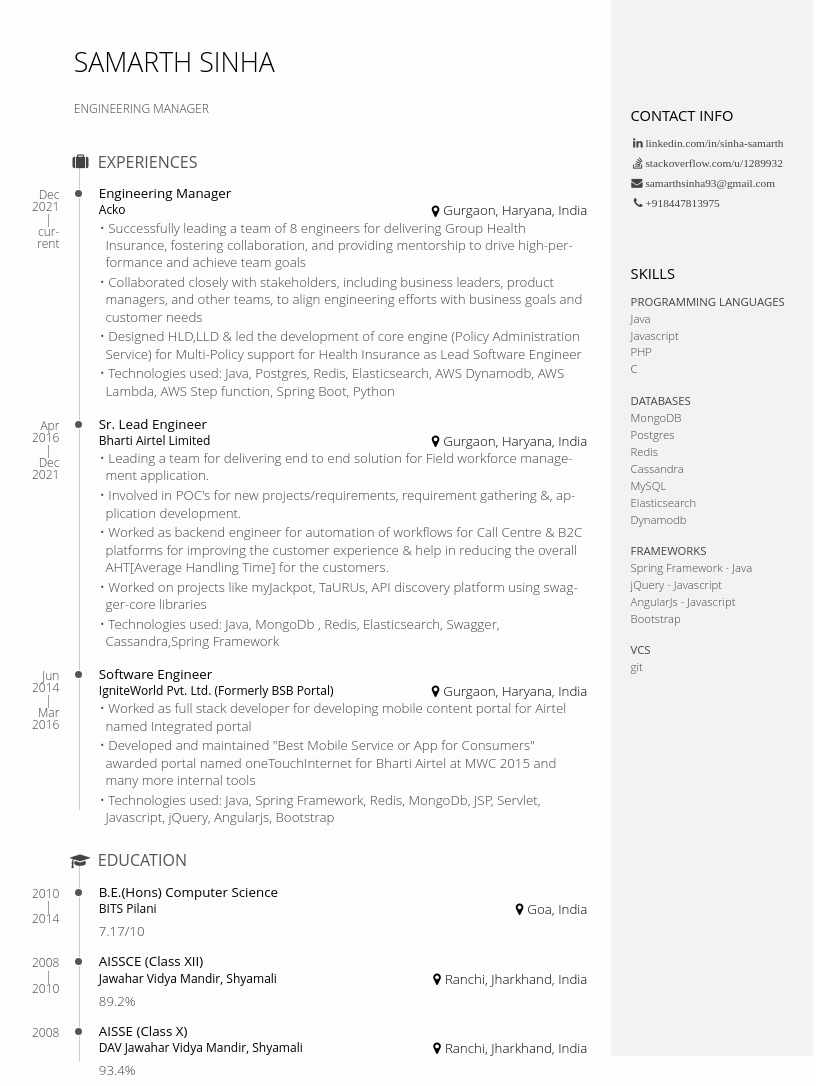
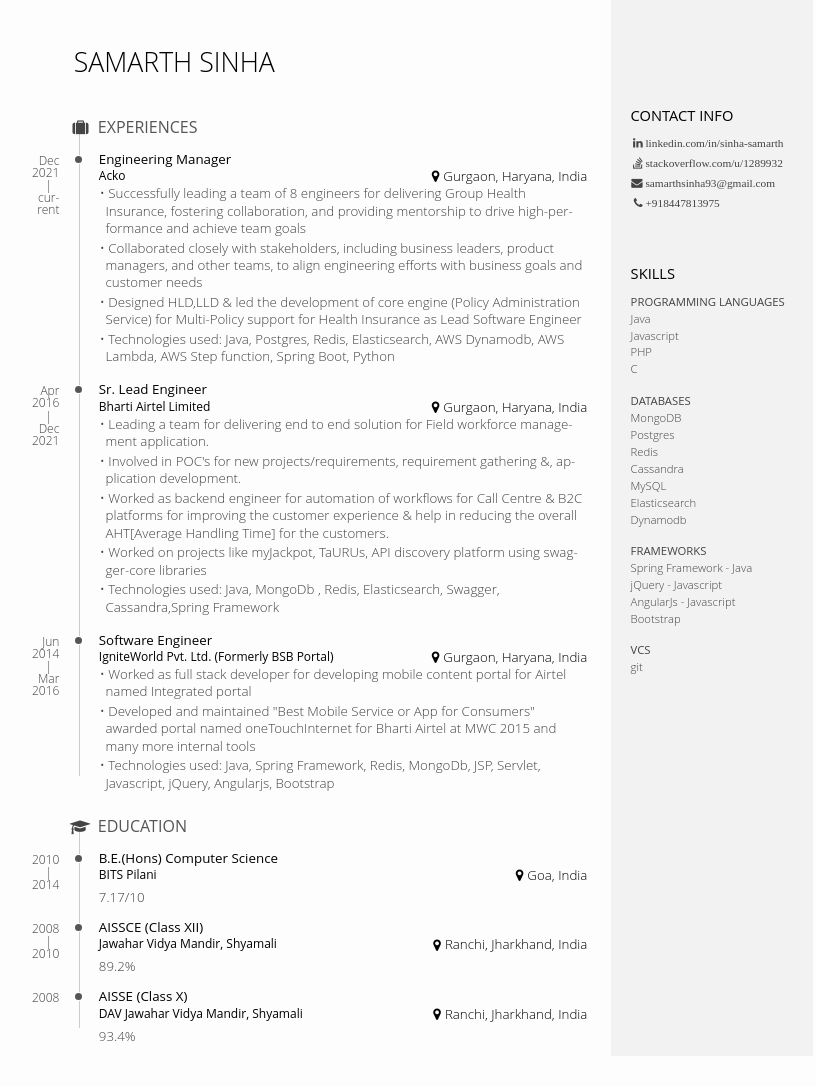
Before and after one commit to samarthsinha/samarthsinha.github.io, a Jekyll site: the page built from resume.md, in a window 1280 px wide. Shown: the whole page, without its empty margins (3-819 px from the left). Built offline with Jekyll 4.4.1, drawn with Linux system fonts in a browser that asks for light colours; after the commit the page ends 1056 px from its top, so only the background shows below that.

Commit message:
Update resume.md

```diff
--- a/resume.md
+++ b/resume.md
@@ -6,7 +6,7 @@ permalink: /resume
 <section id="main">
     <header id="title">
         <h1>Samarth Sinha</h1>
-        <span class="subtitle">{{site.current_profile}}</span>
+<!--         <span class="subtitle">{{site.current_profile}}</span> -->
     </header>
     <section class="main-block">
         <h2>
```
